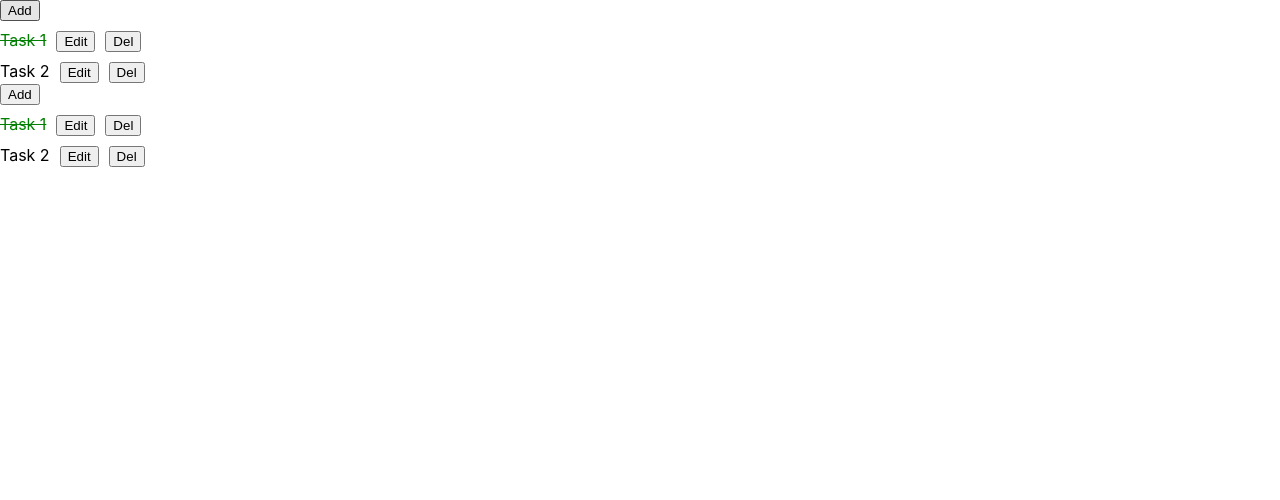
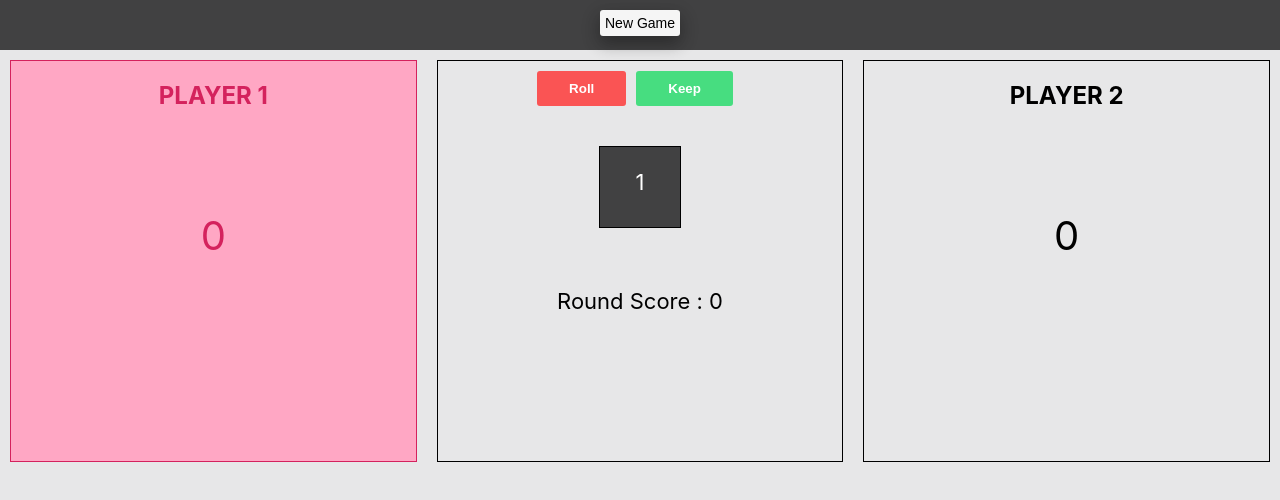
Before and after one commit to ktgift/homeworkCodeCamp12, a React (Create React App) app in the folder react/my-lab/my-lab/: page / in a window 1280 px wide. Shown: the top 500 px of the page. Built offline with nearby package versions, Linux system fonts and the light colour scheme.

Commit message:
finish lab5-3

```diff
--- a/react/my-lab/my-lab/src/App.js
+++ b/react/my-lab/my-lab/src/App.js
@@ -1,36 +1,36 @@
 function App() {
   return (
     <>
-    {/* inline  */}
-    <div>
-        <button style={{ display: "block" }}>Add</button>
-        <div style={{ display: "block" }}>
-          <del style={{ marginTop: '10px', marginRight: '10px', color: 'green' }}>Task 1</del>
-          <button style={{ marginTop: '10px', marginRight: '10px' }}>Edit</button>
-          <button>Del</button>
+      <div className="titleBar center">
+          <button className="buttonStart">New Game</button>
+      </div>
+      <div className="flex-container">
+        <div className="pink">
+          <h2>PLAYER 1</h2>
+          <p style={{ fontSize: '40px', marginTop: '25%' }}>0</p>
         </div>
-        <div style={{ display: "block" }}>
-          <span style={{ marginTop: '10px', marginRight: '10px' }}>Task 2</span>
-          <button style={{ marginTop: '10px', marginRight: '10px' }}>Edit</button>
-          <button>Del</button>
+        <div className="border">
+          <div>
+            <button className="roll">Roll</button>
+            <button className="keep">Keep</button>
+          </div>
+
+          <div className="container">
+            <div className="div border box">
+              <p>1</p>
+            </div>
+          </div>
+          <p style={{ marginTop: '45%' }}>Round Score : 0</p>
         </div>
-    </div>
 
-    {/* external */}
-    <div>
-        <button>Add</button>
-        <div classNamr="div">
-          <span className="buttoms text">Task 1</span>
-          <button className="buttoms">Edit</button>
-          <button>Del</button>
+        <div className="border">
+          <h2>PLAYER 2</h2>
+          <p style={{ fontSize: '40px', marginTop: '25%' }}>0</p>
         </div>
-        <div classNamr="div">
-          <span className="buttoms">Task 2</span>
-          <button className="buttoms">Edit</button>
-          <button>Del</button>
-        </div>
-    </div>
-  </>
+      </div>
+
+
+    </>
   );
 }
 
--- a/react/my-lab/my-lab/src/index.css
+++ b/react/my-lab/my-lab/src/index.css
@@ -12,17 +12,98 @@ code {
     monospace;
 }
 
-.buttoms {
-  margin-right: 10px;
-  margin-top: 10px;
-
+p {
+  font-size: 22px;
 }
 
-.div {
-  display: block;
+.container {
+  position: relative;
+  width: 100%;
 }
 
-.text {
-  text-decoration: line-through;
-  color: green;
+.container .div {
+  position: absolute;
+  top: 50%;
+  left: 50%;
+  transform: translate(-50%, -50%);
+  -ms-transform: translate(-50%, -50%);
 }
+
+.box {
+  width: 80px;
+  height: 80px;
+  color: white;
+  background-color: rgb(65, 65, 66);
+  text-align: center;
+  margin-top: 20%;
+}
+
+.flex-container {
+  display: flex;
+  background-color: rgb(231, 231, 232);
+  height: 100vh;
+  text-align: center;
+}
+
+.flex-container > div {
+  margin: 10px;
+  width: 33%;
+  height: 50%;
+}
+
+.border {
+  border: 1px solid black;
+}
+
+
+
+.center {
+  text-align: center;
+}
+
+.titleBar {
+  background-color: rgb(65, 65, 66);
+  width: 100%;
+  height: 50px;
+}
+
+.buttonStart {
+  border: none;
+  border-radius: 3px;
+  background-color: whitesmoke;
+  font-size: 14px;
+  padding: 5px;
+  text-align: center;
+  margin-top: 10px;
+  box-shadow: 0 8px 16px 0 rgba(0,0,0,0.2), 0 6px 20px 0 rgba(0,0,0,0.19);
+}
+
+.roll {
+  margin-top: 10px;
+  margin-right: 10px;
+  padding: 10px 32px;
+  text-align: center;
+  border: none;
+  border-radius: 3px;
+  color: white;
+  background-color: rgb(250, 84, 84);
+  font-weight: bolder;
+}
+
+.keep {
+  margin-top: 10px;
+  margin-right: 10px;
+  padding: 10px 32px;
+  text-align: center;
+  border: none;
+  border-radius: 3px;
+  color: white;
+  background-color: rgb(71, 221, 128);
+  font-weight: bolder;
+}
+
+.pink {
+  color: rgb(212, 34, 93);
+  background-color: rgb(255, 167, 196);
+  border: 1px solid rgb(212, 34, 93);
+}
```
